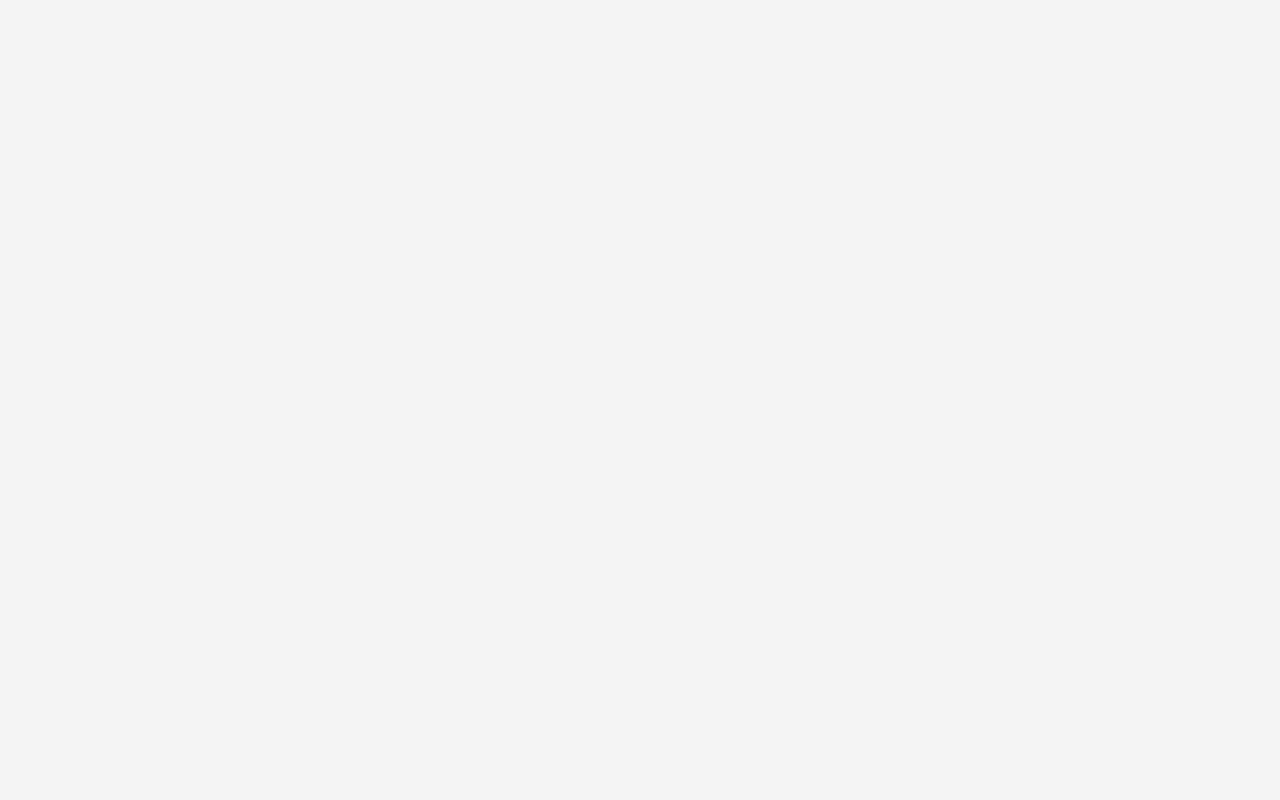
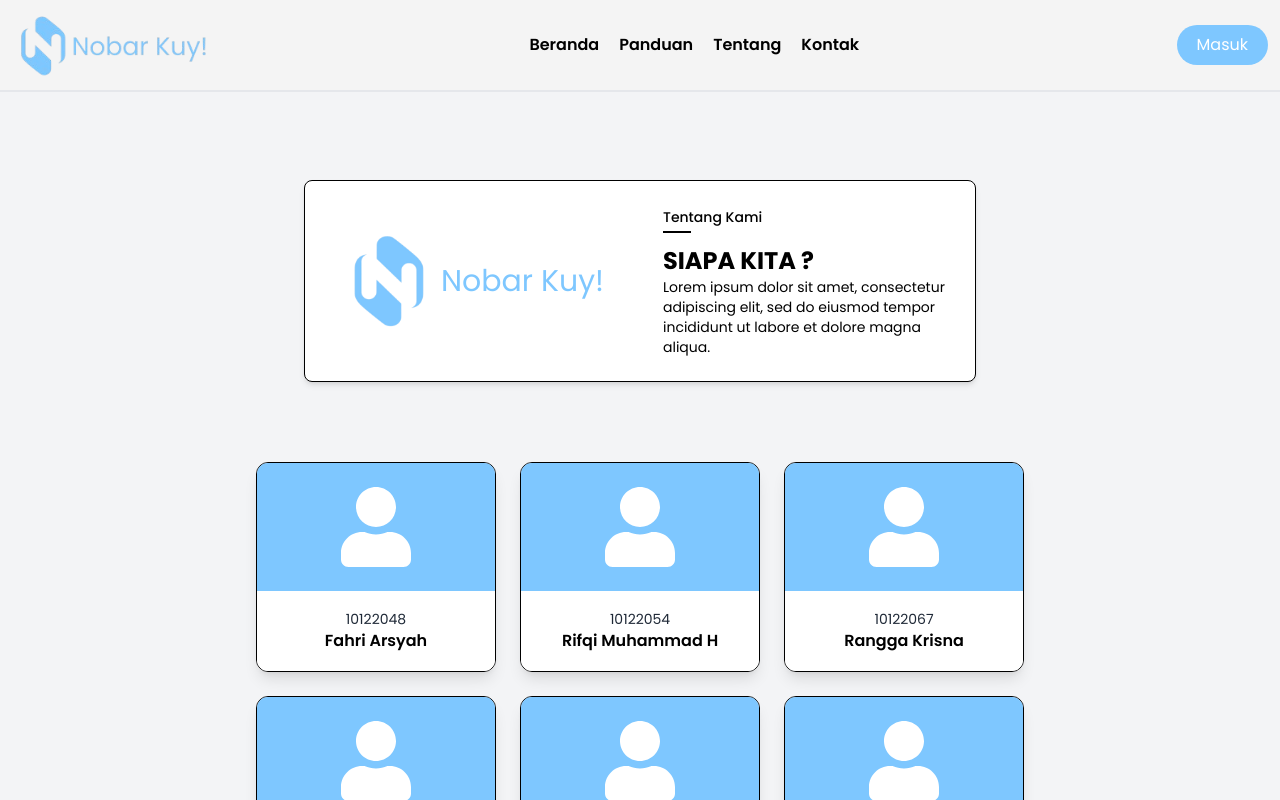
Before and after one commit to KOSATAN7/nkuy-fe, a React (Vite) app: page /tentang in a window 1280 px wide. Before the commit this address had no page. Shown: the top 800 px of the page. Built offline with nearby package versions, Linux system fonts and the light colour scheme.

Commit message:
TentangPage

```diff
--- a/src/App.tsx
+++ b/src/App.tsx
@@ -19,6 +19,7 @@ import RegisterPage from "./pages/Register";
 import LandingPage from "./pages/UserPage/LandingPage";
 import CreateSubKategori from "./pages/SubKategori/CreateSubKategori";
 import PanduanPage from "./pages/UserPage/Panduan";
+import TentangPage from "./pages/UserPage/Tentang";
 import KontakPage from "./pages/UserPage/Kontak";
 import VenueList from "./pages/UserPage/VenueUser";
 import ManageUser from "./pages/ManageUser";
@@ -31,6 +32,7 @@ function App() {
           <Routes>
             <Route path="/" element={<LandingPage />} />
             <Route path="/panduan" element={<PanduanPage />} />
+            <Route path="/tentang" element={<TentangPage />} />
             <Route path="/kontak" element={<KontakPage />} />
             <Route path="/venuelist" element={<VenueList />} />
             <Route path="/login" element={<LoginPage />} />
--- /dev/null
+++ b/src/pages/UserPage/Tentang/components/TentangCard.tsx
@@ -0,0 +1,59 @@
+import React from "react";
+import { FaUser } from "react-icons/fa";
+
+const AboutUs: React.FC<{ title: string; subtitle: string; description: string }> = ({
+  title,
+  subtitle,
+  description,
+}) => {
+  return (
+    <div className="bg-white p-6 rounded-lg shadow-md flex items-center justify-between w-full max-w-2xl mx-auto border border-black mt-12">
+      <div className="flex items-center space-x-1 ml-3">
+        <div className="w-24 h-24">
+          <img src="/src/assets/favicon.png" alt="Logo" className="w-full" />
+        </div>
+        <h1 className="text-3xl font-regular text-primary1">Nobar Kuy!</h1>
+      </div>
+
+      <div className="text-left">
+        <h2 className="text-sm font-medium text-black inline-block pb-1">
+          {title}
+          <span className="block w-7 h-[2px] bg-black mt-1"></span>
+        </h2>
+        <h3 className="text-2xl font-bold mt-2">{subtitle}</h3>
+        <p className="text-black text-sm w-72">{description}</p>
+      </div>
+    </div>
+  );
+};
+
+interface TeamCardProps {
+  id: string;
+  name: string;
+}
+
+const TeamCard: React.FC<TeamCardProps> = ({ id, name }) => {
+  return (
+    <div className="w-60 h-54 border rounded-xl shadow-lg overflow-hidden border-black">
+      <div className="bg-primary1 w-full h-32 flex items-center justify-center ">
+        <FaUser className="w-20 h-20 flex items-center justify-center text-white" />
+      </div>
+      <div className="bg-white w-full h-20 flex flex-col items-center justify-center">
+        <p className="text-sm text-gray-800 justify-center items-center">{id}</p>
+        <h3 className="text-md font-semibold">{name}</h3>
+      </div>
+    </div>
+  );
+};
+
+const TeamSection: React.FC<{ teamData: { id: string; name: string }[] }> = ({ teamData }) => {
+  return (
+    <div className="grid grid-cols-3 gap-6 p-20">
+      {teamData.map((member) => (
+        <TeamCard key={member.id} id={member.id} name={member.name} />
+      ))}
+    </div>
+  );
+};
+
+export { AboutUs, TeamCard, TeamSection };
--- /dev/null
+++ b/src/pages/UserPage/Tentang/index.tsx
@@ -0,0 +1,37 @@
+import React from "react";
+import MainLayout from "../LandingPage/Layout";
+import { AboutUs, TeamSection } from "./components/TentangCard";
+
+const HomePage: React.FC = () => {
+  const aboutUsData = {
+    title: "Tentang Kami",
+    subtitle: "SIAPA KITA ?",
+    description:
+      "Lorem ipsum dolor sit amet, consectetur adipiscing elit, sed do eiusmod tempor incididunt ut labore et dolore magna aliqua.",
+  };
+
+  const teamData = [
+    { id: "10122048", name: "Fahri Arsyah" },
+    { id: "10122054", name: "Rifqi Muhammad H" },
+    { id: "10122067", name: "Rangga Krisna" },
+    { id: "10122069", name: "Naufal Ramdhan R" },
+    { id: "10122073", name: "M Iqbal Januar" },
+    { id: "10122074", name: "M Irsyad Fatahillah" },
+  ];
+
+  return (
+    <MainLayout>
+      <div className="min-h-screen flex flex-col items-center justify-center bg-gray-100 p-10">
+        <AboutUs
+          title={aboutUsData.title}
+          subtitle={aboutUsData.subtitle}
+          description={aboutUsData.description}
+        />
+
+        <TeamSection teamData={teamData} />
+      </div>
+    </MainLayout>
+  );
+};
+
+export default HomePage;
```
